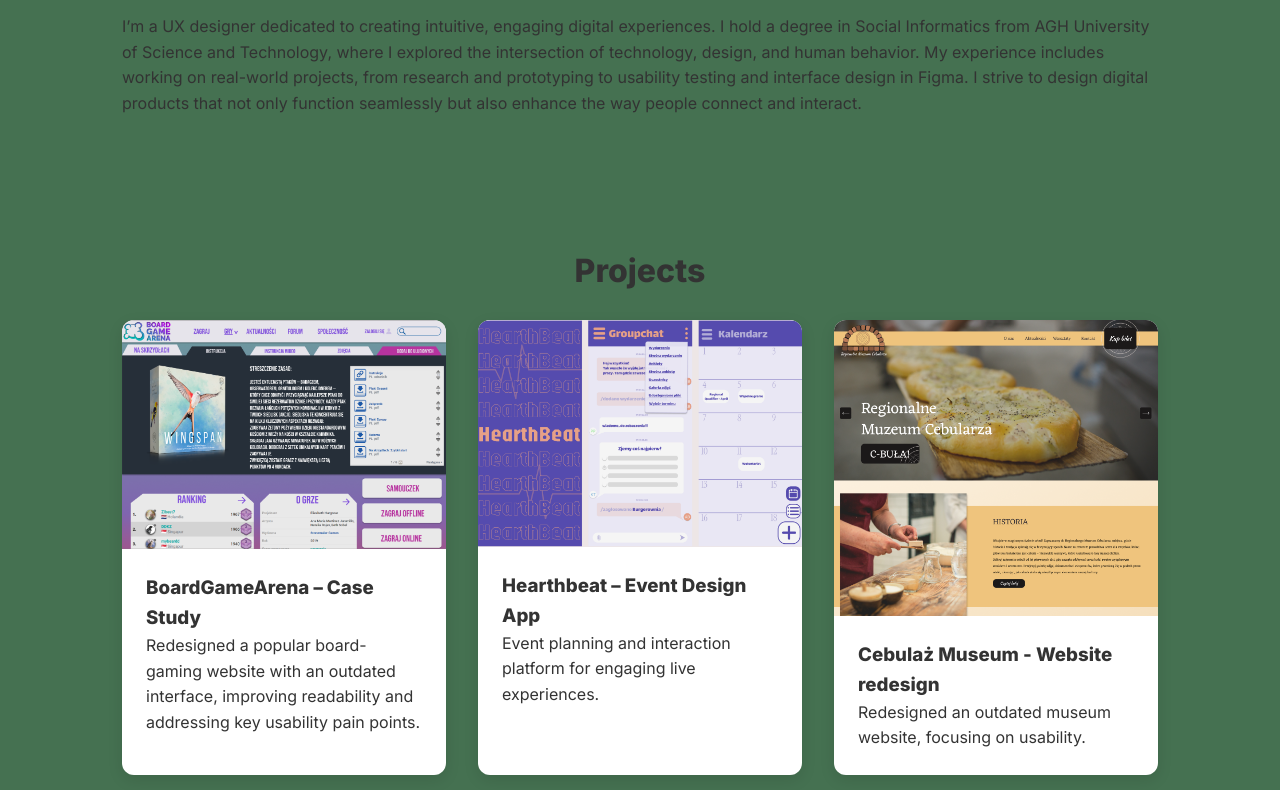
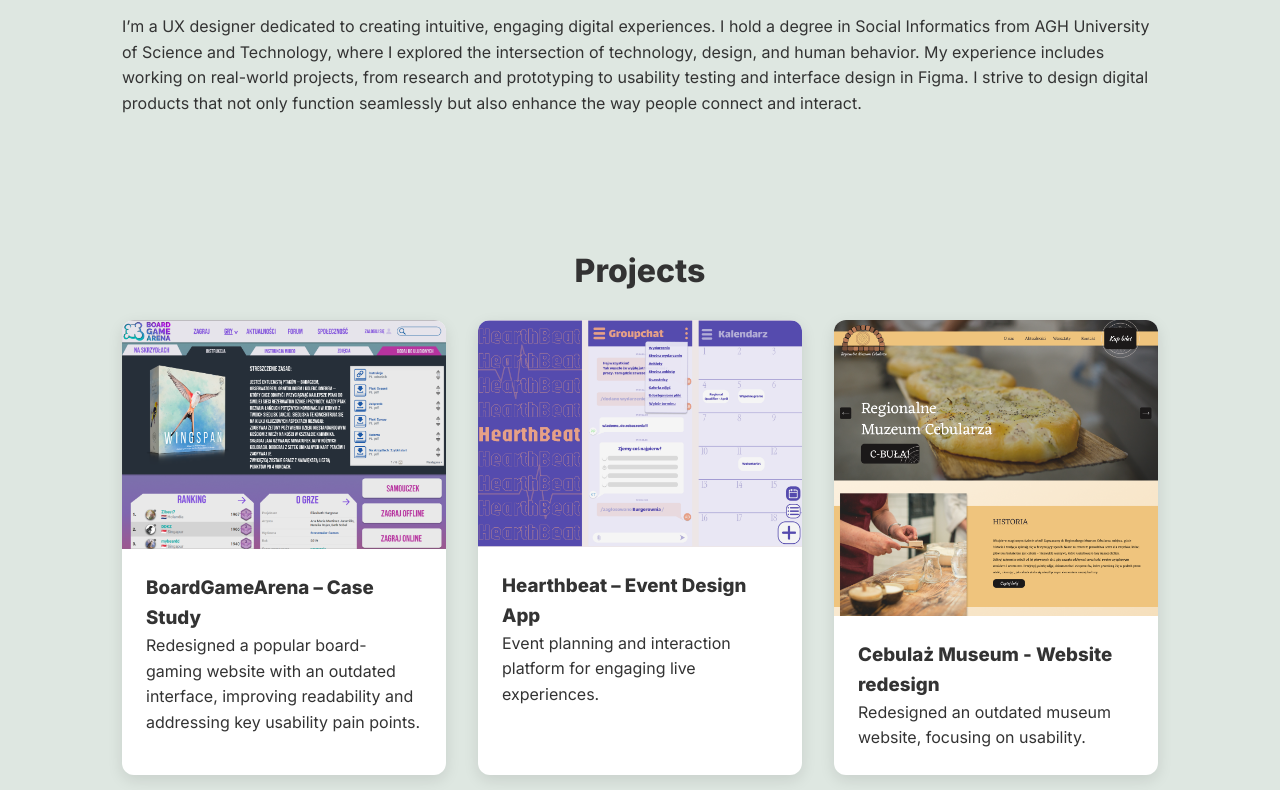
Before and after one commit to FilipLitwa/portfolio, a plain HTML site: page index.html in a window 1280 px wide. Shown: the part 484-1274 px from the top of the page. Drawn offline with Linux system fonts and the light colour scheme.

Commit message:
Add files via upload

```diff
--- a/style.css
+++ b/style.css
@@ -2,7 +2,7 @@
 * { margin: 0; padding: 0; box-sizing: border-box; }
 body {
     font-family: 'Inter', sans-serif;
-    background: #124a22c8;
+    background: #d5e1d9c8;
     color: #333;
     line-height: 1.6;
     scroll-behavior: smooth;
```
